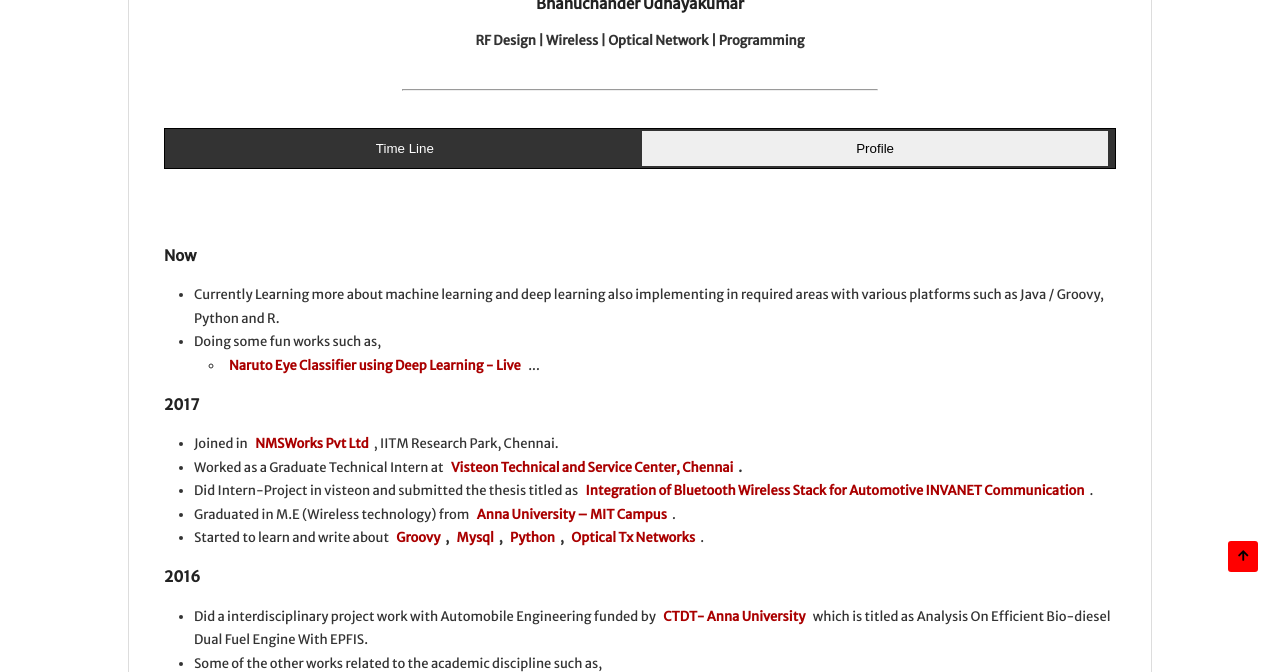
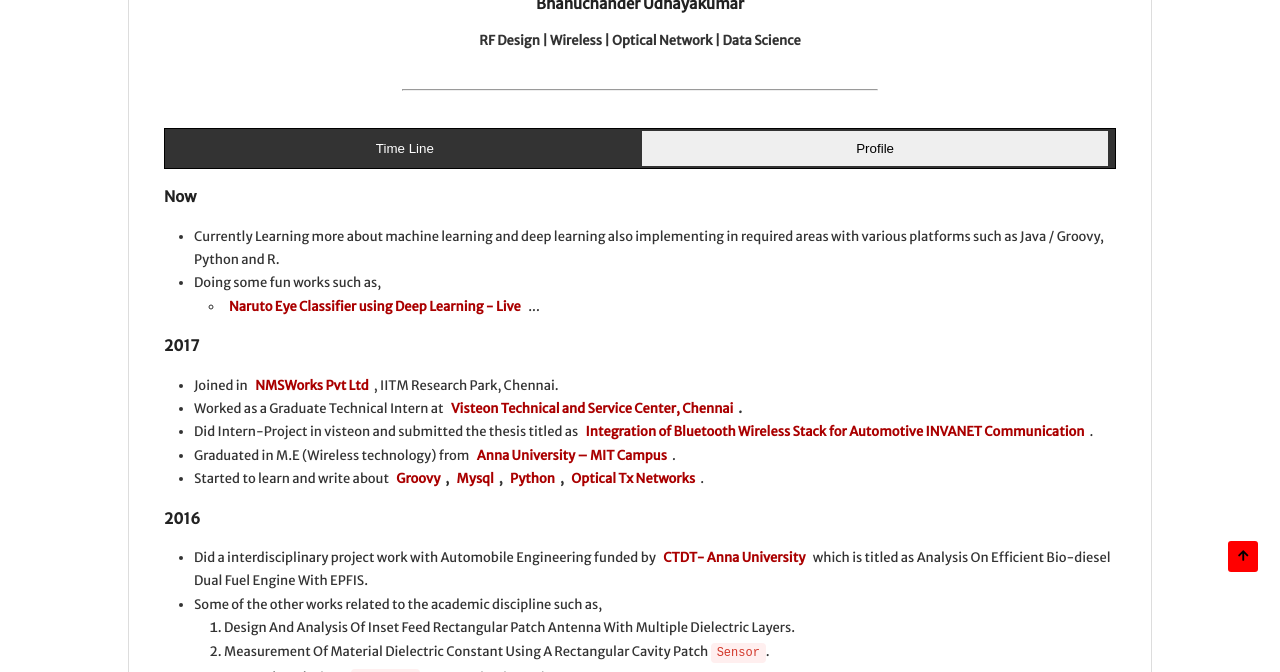
Before and after one commit to bhachauk/bhachauk.github.io, a Jekyll site: the page built from master_navs/about/about.md, in a window 1280 px wide and 900 px high, scrolled down 433 px, cut to the strip 228-900 px from the top of the window. Built offline with Jekyll 4.4.1, drawn with Linux system fonts in a browser that asks for light colours; nearby versions of some CDN libraries; some web fonts are replaced; some of the changed text lies outside the part shown.

Commit message:
name and minor changes

```diff
--- a/_config.yml
+++ b/_config.yml
@@ -3,7 +3,7 @@
 #
 
 # Name of your site (displayed in the header)
-name: Bhanuchander U
+name: Bhanuchander Udhayakumar
 
 # Short bio or description (displayed in the header)
 description: Wireless | RF System Design | Optical Network Systems Engineer | Pc Gamer
--- a/master_navs/about/about.md
+++ b/master_navs/about/about.md
@@ -8,7 +8,7 @@
 ![me](https://media.licdn.com/dms/image/C5103AQHDVN6GgndO6w/profile-displayphoto-shrink_200_200/0?e=1560988800&v=beta&t=O1G7xe8Qa26t8KDzfmidJUG6xhQK03Pmhqo4BZeWd2k)
 ###### Bhanuchander Udhayakumar
 {: .txt-center}
-**RF Design | Wireless | Optical Network | Programming**
+**RF Design | Wireless | Optical Network | Data Science**
 {: .txt-center}
 
 <br>
@@ -23,8 +23,6 @@
 <button onclick="toggle(event,'profile')" class="cmnBtn">Profile</button>
 </div>
 
-<br>
-
 |2017 July - Present  &nbsp;&nbsp;| NMSWorks Software Pvt Ltd, IITM Research Park, Chennai.|
 |---|:---|
 |Designation| &nbsp;&nbsp; Systems Engineer|
@@ -32,9 +30,7 @@
 |Areas of work| &nbsp;&nbsp; Domain Specific Language Development<br>&nbsp;&nbsp; Data Mining, Deep Learning and Machine Learning<br> &nbsp;&nbsp; CLI Development for Automation|
 |Languages| &nbsp;&nbsp; Groovy, Java, Python, R, Java Script|
 |Tools used| &nbsp;&nbsp; Jenkins, Gradle, DSL-CLI, R Shiny Server,<br>&nbsp;&nbsp; Tensorflow, keras and other ML Tools <br>|
-{: .dataframe .profile .show style="display:none"}
-
-<br>
+{: .dataframe .profile .show style="display:none; margin: 5%;"}
 
 |2016 Dec - 2017 May| Visteon Technical and Service Center, Olympia, Chennai.|
 |---|:--|
@@ -43,7 +39,7 @@
 |Areas of work| &nbsp;&nbsp; Protocol stack integration for toolchain <br> &nbsp;&nbsp; Automation and Unit Testing|
 |Languages| &nbsp;&nbsp; Python, C|
 |Tools used| &nbsp;&nbsp; Vector Cast, gcc-arm-linux-gnueabi &nbsp;&nbsp;|
-{: .dataframe .profile .show style="display:none"}
+{: .dataframe .profile .show style="display:none; margin: 5%;"}
 
 ###### Now
 {: .timeline .show}
```
